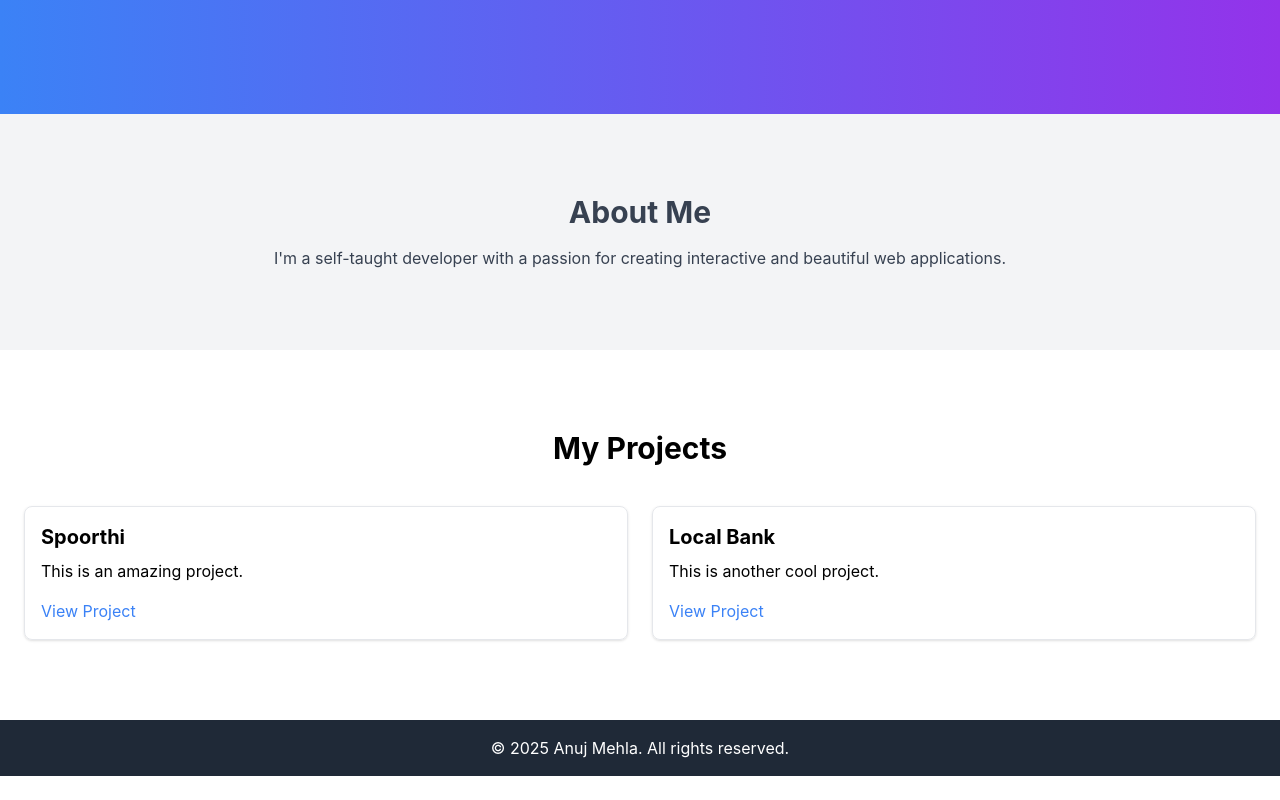
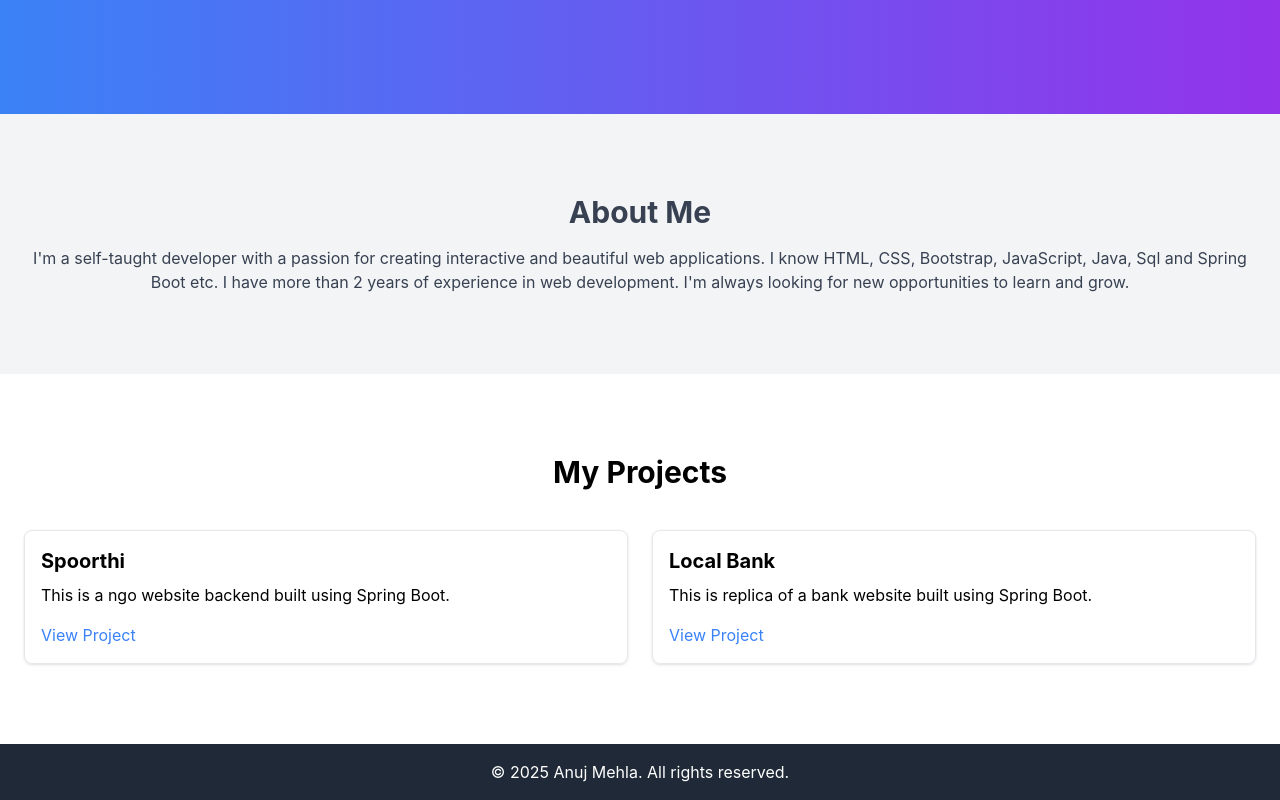
Before and after one commit to anujmehla/portfolio, a React (Create React App) app: page / in a window 1280 px wide. Shown: the part 686-1486 px from the top of the page. Before the commit the page ends 1462 px from the top, so only its background shows below. Built offline with nearby package versions, Linux system fonts and the light colour scheme.

Commit message:
minor change

```diff
--- a/src/components/About.js
+++ b/src/components/About.js
@@ -7,7 +7,10 @@ const About = () => {
                 <h2 className="text-3xl font-bold text-center">About Me</h2>
                 <p className="mt-4 text-center">
                     I'm a self-taught developer with a passion for creating
-                    interactive and beautiful web applications.
+                    interactive and beautiful web applications. I know HTML,
+                    CSS, Bootstrap, JavaScript, Java, Sql and Spring Boot etc. I
+                    have more than 2 years of experience in web development. I'm
+                    always looking for new opportunities to learn and grow.
                 </p>
             </div>
         </section>
--- a/src/components/Projects.js
+++ b/src/components/Projects.js
@@ -5,14 +5,16 @@ const Projects = () => {
         {
             id: 1,
             title: 'Spoorthi',
-            description: 'This is an amazing project.',
-            link: '#',
+            description:
+                'This is a ngo website backend built using Spring Boot.',
+            link: 'https://github.com/anujmehla/Spoorthi',
         },
         {
             id: 2,
             title: 'Local Bank',
-            description: 'This is another cool project.',
-            link: '#',
+            description:
+                'This is replica of a bank website built using Spring Boot.',
+            link: 'https://github.com/anujmehla/LocalBank',
         },
     ];
 
```
